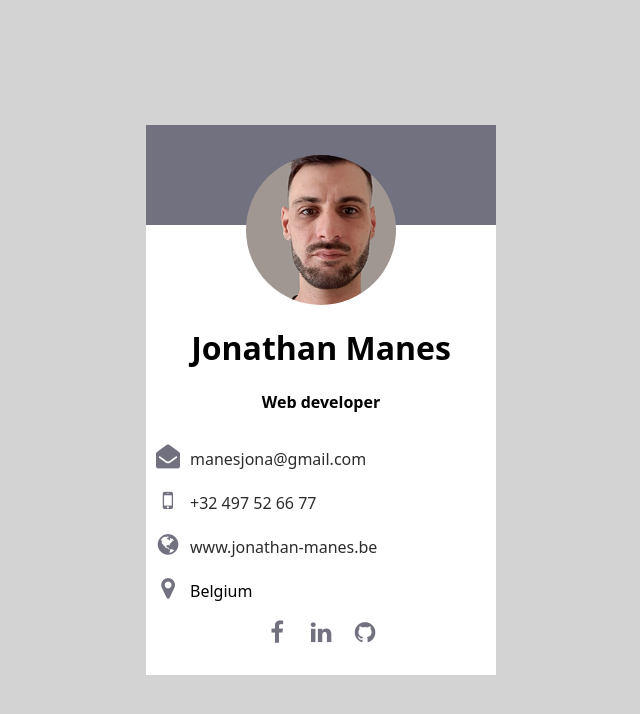
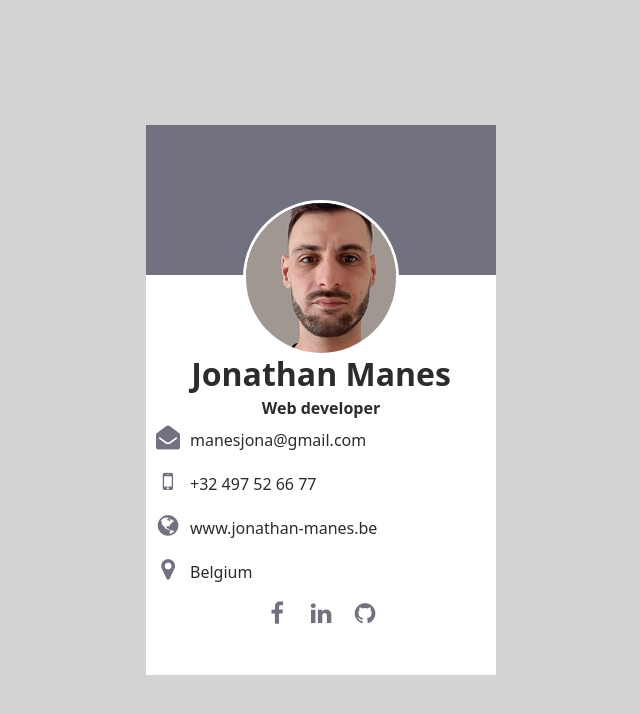
Before and after one commit to manesjonathan/Profile-Card, a plain HTML site: page index.html in a window 1280 px wide. Shown: the whole page, without its empty margins (319-959 px from the left). Drawn offline with Linux system fonts and the light colour scheme.

Commit message:
second commit

```diff
--- a/assets/css/style.css
+++ b/assets/css/style.css
@@ -2,6 +2,7 @@ body {
   font-family: system-ui, -apple-system, BlinkMacSystemFont, "Segoe UI", Roboto,
     Oxygen, Ubuntu, Cantarell, "Open Sans", "Helvetica Neue", sans-serif;
   background-color: lightgray;
+  color: rgb(44, 44, 44);
 }
 
 .wrapper {
@@ -20,13 +21,13 @@ body {
 }
 
 .header {
-  height: 100px;
+  height: 150px;
   background-color: rgb(113, 113, 128);
 }
 
 .photo {
   position: relative;
-  top: -70px;
+  top: -75px;
   display: flex;
   justify-content: center;
 }
@@ -36,23 +37,31 @@ img {
   height: 150px;
   object-fit: cover;
   border-radius: 50%;
+  border: 3px solid white;
+}
+h1 {
+  text-align: center;
+}
+h4 {
+  margin-top: -20px;
+  text-align: center;
 }
 
-h1,
-h4 {
-  text-align: center;
+.title {
+  position: relative;
+  top: -100px;
+  justify-content: center;
 }
 
 .content {
   position: relative;
-  top: -70px;
-
+  top: -125px;
   justify-content: center;
 }
 
 .social {
   position: relative;
-  top: -70px;
+  bottom: 125px;
   display: flex;
   justify-content: center;
 }
--- a/index.html
+++ b/index.html
@@ -16,18 +16,20 @@
 
         <div class="header"></div>
         <div class="photo"><img src="assets/image/photo.jpg"></div>
-        <div class="content">
+        <div class="title">
             <h1>Jonathan Manes</h1>
             <h4>Web developer</h4>
+        </div>
+        <div class="content">
             <i class="fa fa-envelope-open"></i><a href="mailto:manesjona@gmail.com">manesjona@gmail.com</a> <br>
             <i class="fa fa-mobile-phone"></i><a href="tel:+32497526677">+32 497 52 66 77</a><br>
             <i class="fa fa-globe"></i><a href="https://www.jonathan-manes.be">www.jonathan-manes.be</a><br>
             <i class="fa fa-map-marker"></i>Belgium
         </div>
         <div class="social">
-            <i class="fa fa-facebook"></i>
-            <i class="fa fa-linkedin"></i>
-            <i class="fa fa-github"></i>
+            <a href="https://www.facebook.com/manesjona" target="_blank"><i class="fa fa-facebook"></i></a>
+            <a href="https://www.linkedin.com/in/jonathan-manes" target="_blank"><i class="fa fa-linkedin"></i></a>
+            <a href="https://github.com/manesjonathan" target="_blank"><i class="fa fa-github"></i></a>
         </div>
     </div>
 </body>
```
